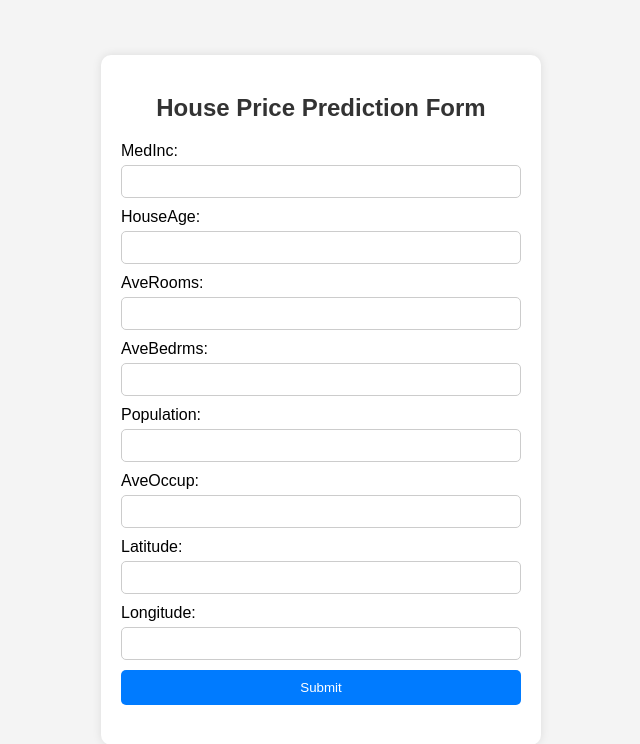
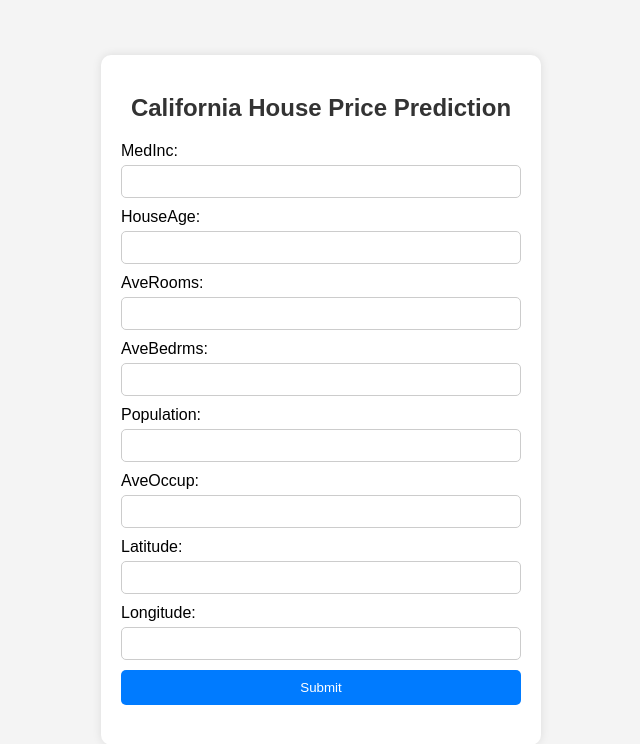
Before and after one commit to bipin-saha/CaliforniaHousing, a Flask app: page / in a window 1280 px wide. Shown: the top 744 px of the page, without its empty margins (319-959 px from the left). Run offline with Flask 3, Linux system fonts and the light colour scheme; parts of the project's set-up code (start-up, migrations or seed data) failed here and were passed over.

Commit message:
Update Title

```diff
--- a/templates/index.html
+++ b/templates/index.html
@@ -74,7 +74,7 @@
 </head>
 <body>
     <div class="container">
-        <h2>House Price Prediction Form</h2>
+        <h2>California House Price Prediction</h2>
         <form id="predictionForm" action="/predict" method="POST">
             <label for="MedInc">MedInc:</label>
             <input type="text" id="MedInc" name="MedInc" pattern="-?\d*\.?\d+" title="Please enter numbers only">
```
